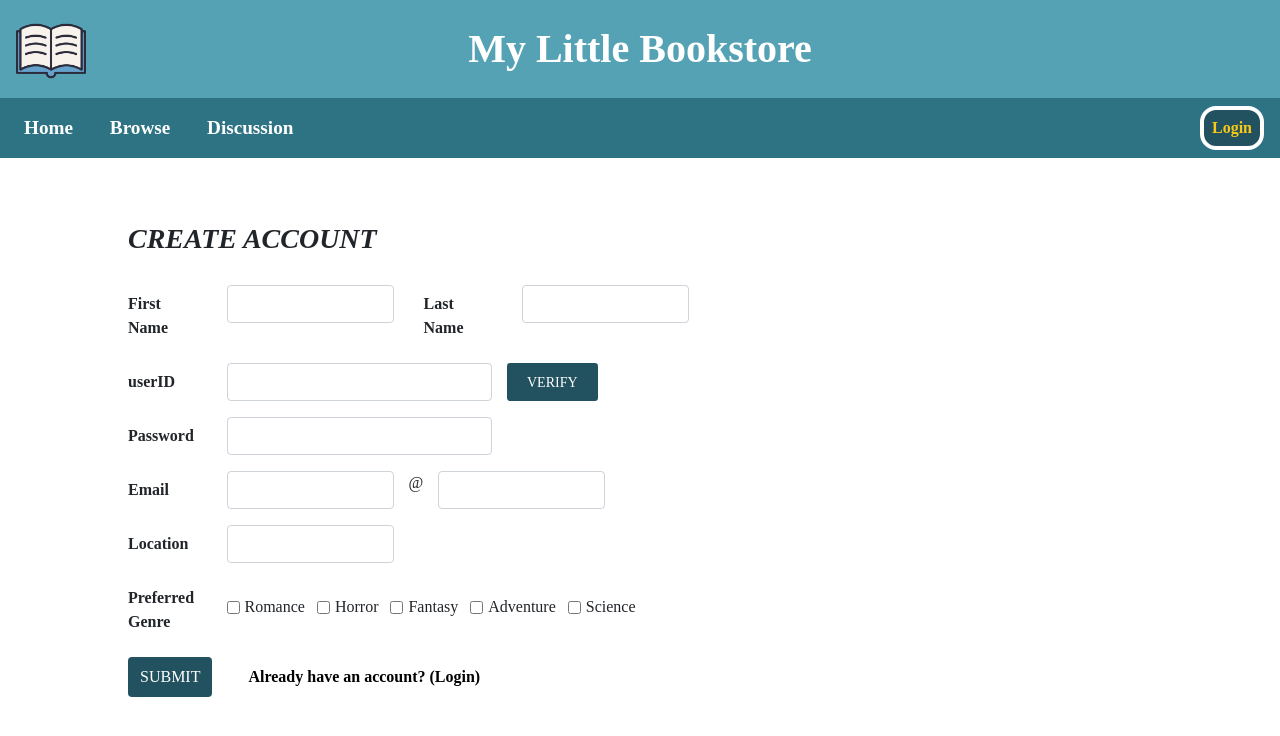
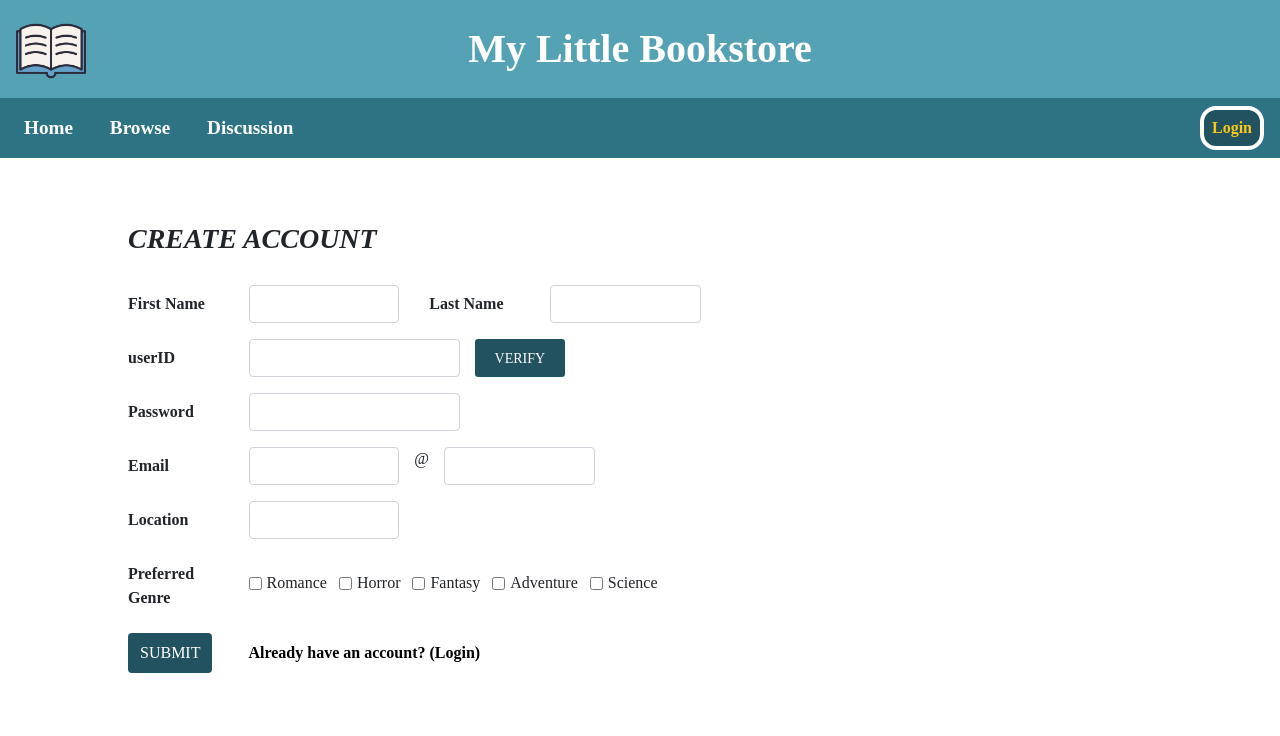
Before and after one commit to dianaeun/my-little-bookstore, a React (Create React App) app in the folder project_mlb/frontend/: page /Signup in a window 1280 px wide. Shown: the top 736 px of the page. Built offline with nearby package versions, Linux system fonts and the light colour scheme; a web font is replaced by a local one.

Commit message:
User Updated and Signup page modification

```diff
--- a/project_mlb/frontend/src/pages/Signup.js
+++ b/project_mlb/frontend/src/pages/Signup.js
@@ -99,20 +99,20 @@ class Signup extends Component {
             :
               <div style={{ paddingLeft: "10%", paddingTop: "5%" }}>
                 <h3 style={{ marginBottom: "30px", fontWeight: "bold", fontStyle: "italic" }}>CREATE ACCOUNT</h3>
-                <Form onSubmit={this.handleSubmit} style={{ width: "100%" }}>
+                <Form onSubmit={this.handleSubmit} style={{ width: "fit-content" }}>
                     <Form.Group controlId="formBasicName" as={Row}>
-                      <Form.Label column sm={1} style={{fontWeight: "bold"}}> First Name </Form.Label>
-                      <Col sm={2}>
+                      <Form.Label column sm={2} style={{fontWeight: "bold"}}> First Name </Form.Label>
+                      <Col sm={3}>
                         <Form.Control type="firstName" />
                       </Col>
-                      <Form.Label column sm={1} style={{fontWeight: "bold"}}> Last Name </Form.Label>
-                      <Col sm={2}>
+                      <Form.Label column sm={2} style={{fontWeight: "bold"}}> Last Name </Form.Label>
+                      <Col sm={3}>
                         <Form.Control type="lastName" />
                       </Col>
                     </Form.Group>
                     <Form.Group controlId="formBasicuserID" as={Row}>
-                      <Form.Label column sm={1} style={{fontWeight: "bold"}}> userID </Form.Label>
-                      <Col sm={3}>
+                      <Form.Label column sm={2} style={{fontWeight: "bold"}}> userID </Form.Label>
+                      <Col sm={4}>
                         <Form.Control type="userID" ref={this.userIDRef}/>
                       </Col>
                       <Button
@@ -123,29 +123,29 @@ class Signup extends Component {
                       </Button>
                     </Form.Group>
                     <Form.Group controlId="formBasicPassword" as={Row}>
-                      <Form.Label column sm={1} style={{fontWeight: "bold"}} > Password </Form.Label>
-                      <Col sm={3}>
+                      <Form.Label column sm={2} style={{fontWeight: "bold"}} > Password </Form.Label>
+                      <Col sm={4}>
                         <Form.Control type="password" ref={this.passwordRef}/>
                       </Col>
                     </Form.Group>
                     <Form.Group controlId="formBasicEmail" as={Row}>
-                      <Form.Label column sm={1} style={{fontWeight: "bold"}} > Email </Form.Label>
-                      <Col sm={2}>
+                      <Form.Label column sm={2} style={{fontWeight: "bold"}} > Email </Form.Label>
+                      <Col sm={3}>
                         <Form.Control type="email1" ref={this.emailPreRef} />
                       </Col>
                       @
-                      <Col sm={2}>
+                      <Col sm={3}>
                         <Form.Control type="email2" ref={this.emailPostRef} />
                       </Col>
                     </Form.Group>
                     <Form.Group controlId="formBasicLocation" as={Row}>
-                      <Form.Label column sm={1} style={{fontWeight: "bold"}}> Location </Form.Label>
-                      <Col sm={2}>
+                      <Form.Label column sm={2} style={{fontWeight: "bold"}}> Location </Form.Label>
+                      <Col sm={3}>
                         <Form.Control type="location" ref={this.locationRef}/>
                       </Col>
                     </Form.Group>
                     <Form.Group controlId="formBasicGenre" as={Row}>
-                      <Form.Label column sm={1} style={{fontWeight: "bold"}}> Preferred Genre </Form.Label>
+                      <Form.Label column sm={2} style={{fontWeight: "bold"}}> Preferred Genre </Form.Label>
                     <Col key={`inline-checkbox`} className="mb-3" style={{paddingTop: "1rem"}}>
                       <Form.Check
                         inline
```
